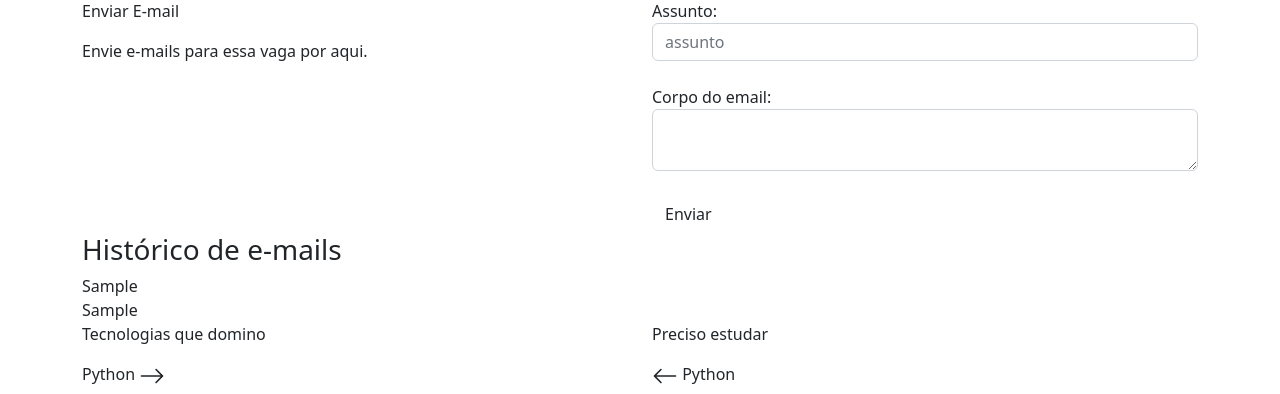
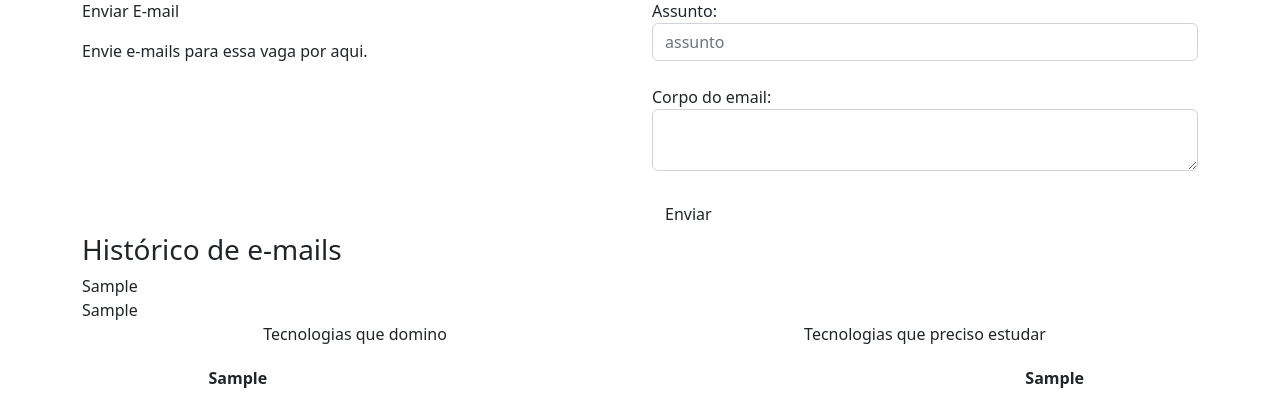
Before and after one commit to KaikeRochaDev/Seletive, a Django app: page /vagas/vaga/1 in a window 1280 px wide. Shown: the part 595-989 px from the top of the page. Run offline with Django 4.2, Linux system fonts and the light colour scheme; tables that the repository leaves empty hold one stand-in row (values such as "Sample post").

Commit message:
adding technology exchange function

```diff
--- a/empresa/urls.py
+++ b/empresa/urls.py
@@ -2,6 +2,7 @@ from django.urls import path
 from . import views
 
 urlpatterns = [
+    path('', views.empresas),
     path('nova_empresa/', views.nova_empresa, name='nova_empresa'),
     path('empresas/', views.empresas, name='empresa'),
     path('excluir_empresa/<int:id>', views.excluir_empresa, name='excluir_empresa'),
--- a/seletive/settings.py
+++ b/seletive/settings.py
@@ -27,7 +27,7 @@ SECRET_KEY = 'django-insecure-^d)+_ygg#-0d-0v$ey@$5(w0%e_+j3)2c0q%b-+hjcf$s8y16y
 # SECURITY WARNING: don't run with debug turned on in production!
 DEBUG = True
 
-ALLOWED_HOSTS = []
+ALLOWED_HOSTS = ['*']
 
 
 # Application definition
--- a/seletive/urls.py
+++ b/seletive/urls.py
@@ -21,7 +21,8 @@ from django.conf.urls.static import static
 urlpatterns = [
     path('admin/', admin.site.urls),
     path('home/', include('empresa.urls')),
-    path('vagas/', include('vagas.urls'))
+    path('', include('empresa.urls')),
+    path('vagas/', include('vagas.urls')),
 ]
 
 urlpatterns += static(settings.MEDIA_URL, document_root=settings.MEDIA_ROOT)
--- a/templates/base.html
+++ b/templates/base.html
@@ -12,7 +12,7 @@
   <body>
 
     <nav class="navbar navbar-expand-lg navbar-dark bg-nav">
-        <a style='padding-left: 30px;' class="navbar-brand" href="#">SELETI.VE</a>
+        <a style='padding-left: 30px;' class="navbar-brand" href="{% url 'empresa' %}">SELETI.VE</a>
         <button class="navbar-toggler" type="button" data-toggle="collapse" data-target="#navbarNav" aria-controls="navbarNav" aria-expanded="false" aria-label="Toggle navigation">
             <span class="navbar-toggler-icon"></span>
         </button>
--- a/vagas/templates/vaga.html
+++ b/vagas/templates/vaga.html
@@ -138,30 +138,69 @@
         </div>
     </div>
 
-    <div class="container bg3">
+    <div class="container bg3" align="center">
         <div class="row">
             <div class="col-md">
-                <p class="titulo2">Tecnologias que domino</p>
-
+                <p class="titulo2" id="tecnologias">Tecnologias que domino</p>
+                <form action="{% url 'tecnologia_status' vaga.id %}" method="POST"> {% csrf_token %}
+                    {% for tecnologia_dominada in vaga.tecnologias_dominadas.all %}
                         <div class="li-tech">
-                    Python
-
-                    <svg class="arrow-right" xmlns="http://www.w3.org/2000/svg" width="26" height="26" fill="currentColor" class="bi bi-arrow-right" viewBox="0 0 16 16">
+                            <table class="tabela">
+                                <tr>
+                                    <td style="width: 90%;">
+                                        &nbsp;&nbsp;
+                                        <strong>{{ tecnologia_dominada }}</strong>
+                                    </td>
+                                    <td align="right" style="width: 10%;">
+                                        <button style="background-color: transparent;
+                                        background-repeat: no-repeat;
+                                        border: none;
+                                        cursor: pointer;
+                                        overflow: hidden;
+                                        width: 30px;
+                                        height: 30px;" class="botao-tecnologia" type="submit" value="{{ tecnologia_dominada.id }}" name="tecnologia_dominada">
+                                            <svg class="arrow-right" xmlns="http://www.w3.org/2000/svg" width="25" fill="currentColor" class="bi bi-arrow-right" viewBox="0 0 16 16" style="color: #fff;">
                                                 <path fill-rule="evenodd" d="M1 8a.5.5 0 0 1 .5-.5h11.793l-3.147-3.146a.5.5 0 0 1 .708-.708l4 4a.5.5 0 0 1 0 .708l-4 4a.5.5 0 0 1-.708-.708L13.293 8.5H1.5A.5.5 0 0 1 1 8z"/>
                                             </svg>
+                                        </button>
+                                    </td>
+                                </tr>
+                            </table>
                         </div>
-
+                    {% empty %}
+                        <hr>
+                    {% endfor %}
             </div>
 
             <div class="col-md">
-                <p class="titulo2">Preciso estudar</p>
-
+                <p class="titulo2">Tecnologias que preciso estudar</p>
+                    {% for tecnologia_estudar in vaga.tecnologias_estudar.all %}
                         <div class="li-tech">
-                    <svg xmlns="http://www.w3.org/2000/svg" width="26" height="26" fill="currentColor" class="bi bi-arrow-left" viewBox="0 0 16 16">
+                            <table class="tabela">
+                                <tr>
+                                    <td style="width: 10%;">
+                                        <button style="background-color: transparent;
+                                        background-repeat: no-repeat;
+                                        border: none;
+                                        cursor: pointer;
+                                        overflow: hidden;
+                                        width: 30px;
+                                        height: 30px;" class="botao-tecnologia" type="submit" value="{{ tecnologia_estudar.id }}" name="tecnologia_estudar">
+                                            <svg class="arrow-left" xmlns="http://www.w3.org/2000/svg" width="25" fill="currentColor" class="bi bi-arrow-left" viewBox="0 0 16 16" style="color: #fff;">
                                                 <path fill-rule="evenodd" d="M15 8a.5.5 0 0 0-.5-.5H2.707l3.147-3.146a.5.5 0 1 0-.708-.708l-4 4a.5.5 0 0 0 0 .708l4 4a.5.5 0 0 0 .708-.708L2.707 8.5H14.5A.5.5 0 0 0 15 8z"/>
                                             </svg>
-                    Python
+                                        </button>
+                                    </td>
+                                    <td style="width: 90%;" align="right">
+                                        <strong>{{ tecnologia_estudar }}</strong>
+                                    </td>
+                                </tr>
+                            </table>
                         </div>
+                    {% empty %}
+                        <hr>
+                    {% endfor %}
+                </form>
             </div>
         </div>
     </div>
--- a/vagas/urls.py
+++ b/vagas/urls.py
@@ -6,5 +6,6 @@ urlpatterns = [
     path('vaga/<int:id>', views.vaga, name='vaga'),
     path('nova_tarefa/<int:id_vaga>', views.nova_tarefa, name='nova_tarefa'),
     path('realizar_tarefa/<int:id>', views.realizar_tarefa, name='realizar_tarefa'),
-    path('envia_email/<int:id_vaga>', views.envia_email, name="envia_email")
+    path('envia_email/<int:id_vaga>', views.envia_email, name="envia_email"),
+    path('tecnologia_status/<int:id_vaga>', views.tecnologia_status, name='tecnologia_status'),
 ]
--- a/vagas/views.py
+++ b/vagas/views.py
@@ -1,5 +1,5 @@
 from django.shortcuts import render, redirect, get_object_or_404
-from django.http import Http404
+from django.http import Http404, HttpResponse
 from empresa.models import Vagas
 from django.contrib import messages
 from django.contrib.messages import constants
@@ -90,7 +90,7 @@
 
     html_content = render_to_string('emails/template_email.html', {'corpo': corpo})
     text_content = strip_tags(html_content)
-    email = EmailMultiAlternatives(assunto, text_content, settings.EMAIL_HOST_USER, [vaga.email, ])
+    email = EmailMultiAlternatives(assunto, text_content, settings.EMAIL_HOST_USER, [vaga.email, 'kaikerocha350@gmail.com'])
     email.attach_alternative(html_content, 'text/html')
 
     if email.send():
@@ -113,3 +113,33 @@
         mail.save()
         messages.add_message(request, constants.ERROR, 'Não conseguimos enviar o seu email')
         return redirect(f'/vagas/vaga/{id_vaga}')
+
+def tecnologia_status(request, id_vaga):
+    if request.method == 'POST':
+        vaga = get_object_or_404(Vagas, id=id_vaga)
+
+        try:
+            tecnologia1 = request.POST.get('tecnologia_dominada')
+            tecnologia2 = request.POST.get('tecnologia_estudar')
+
+            if tecnologia1:
+                vaga.tecnologias_dominadas.remove(tecnologia1)
+                vaga.tecnologias_estudar.add(tecnologia1)
+                vaga.save()
+
+            if tecnologia2:
+                vaga.tecnologias_estudar.remove(tecnologia2)
+                vaga.tecnologias_dominadas.add(tecnologia2)
+                vaga.save()
+
+            return redirect(f'/vagas/vaga/{id_vaga}#tecnologias')
+
+        except:
+            messages.add_message(
+                request,
+                constants.ERROR,
+                message='Erro ao realizar a operação.'
+            )
+            return redirect(f'/vagas/vaga/{id_vaga}')
+
+    raise Http404()
```
Lines whose indentation alone changed are shown as unchanged.
